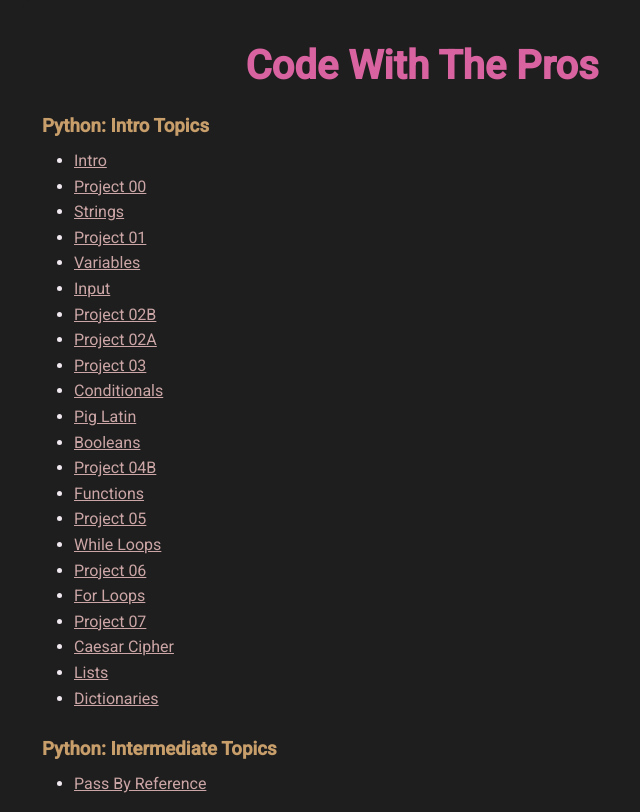
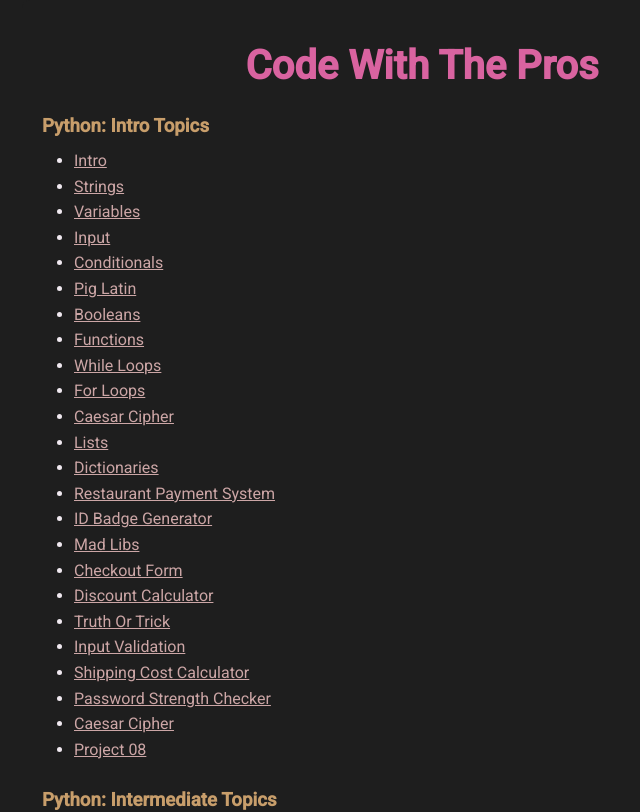
Before and after one commit to lawrluor/code-with-the-pros, a React (Create React App) app: page / in a window 1280 px wide. Shown: the top 812 px of the page, without its empty margins (218-858 px from the left). Built offline with nearby package versions, Linux system fonts and the light colour scheme.

Commit message:
better organization for projects

```diff
--- a/src/App.js
+++ b/src/App.js
@@ -4,26 +4,16 @@ import './App.css';
 
 // Import Lessons
 import { JavaInheritance, JavaObjects, JavaPolymorphism } from './pages/Java';
-import { Booleans, Conditionals, Dictionaries, ForLoops, Functions, Input, Intro, Lists, PassByReference, PigLatin, Project00, Project01, Project02A, Project02B, Project03, Project04B, Project05, Project06, Project07B, Strings, Variables, WhileLoops, Project08 } from './pages/Python';
+import { Booleans, Conditionals, Dictionaries, ForLoops, Functions, Input, Intro, Lists, PassByReference, PigLatin, Strings, Variables, WhileLoops } from './pages/Python';
 
 import Home from './pages/Home';
 import Quiz from './pages/Quiz';
 import Page404 from './pages/Page404';
 import TopNav from './components/TopNav';
 
+import { projects } from './pages/Python/projects';
+
 function App() {
-  const projects = [
-    { name: 'Project 00', path: '/project00', component: Project00 },
-    { name: 'Project 01', path: '/project01', component: Project01 },
-    { name: 'Project 02A', path: '/Project02A', component: Project02A },
-    { name: 'Project 02B', path: '/Project02B', component: Project02B },
-    { name: 'Project 03', path: '/Project03', component: Project03 },
-    { name: 'Project 04B', path: '/Project04B', component: Project04B },
-    { name: 'Project 05', path: '/Project05', component: Project05 },
-    { name: 'Project 06', path: '/Project06', component: Project06 },
-    { name: 'Project 07B', path: '/Project07B', component: Project07B },
-    { name: 'Project 08', path: '/Project08', component: Project08 },
-  ];
 
   return (
     <Router>
--- a/src/pages/Home.jsx
+++ b/src/pages/Home.jsx
@@ -1,6 +1,8 @@
 import React from 'react';
 
 import { Link } from 'react-router-dom';
+
+import { projects } from './Python/projects';
 
 const Home = () => {
   return (
@@ -12,27 +14,24 @@ const Home = () => {
           <h3>Python: Intro Topics</h3>
           <ul>
             <li><Link to="/intro">Intro</Link></li>
-            <li><Link to="/project00">Project 00</Link></li>
             <li><Link to="/strings">Strings</Link></li>
-            <li><Link to="/project01">Project 01</Link></li>
             <li><Link to="/variables">Variables</Link></li>
             <li><Link to="/input">Input</Link></li>
-            <li><Link to="/Project02B">Project 02B</Link></li>
-            <li><Link to="/Project02A">Project 02A</Link></li>
-            <li><Link to="/Project03">Project 03</Link></li>
             <li><Link to="/conditionals">Conditionals</Link></li>
             <li><Link to="/pigLatin">Pig Latin</Link></li>
             <li><Link to="/booleans">Booleans</Link></li>
-            <li><Link to="/Project04B">Project 04B</Link></li>
             <li><Link to="/functions">Functions</Link></li>
-            <li><Link to="/Project05">Project 05</Link></li>
             <li><Link to="/whileLoops">While Loops</Link></li>
-            <li><Link to="/Project06">Project 06</Link></li>
             <li><Link to="/forLoops">For Loops</Link></li>
-            <li><Link to="/Project07">Project 07</Link></li>
             <li><Link to="/caesarCipher">Caesar Cipher</Link></li>
             <li><Link to="/lists">Lists</Link></li>
             <li><Link to="/dictionaries">Dictionaries</Link></li>
+
+            {projects.map((project) => (
+              <li key={project.path}>
+                <Link to={project.path}>{project.name}</Link>
+              </li>
+            ))}
           </ul>
 
           <h3>Python: Intermediate Topics</h3>
--- a/src/pages/Python/04AProject.jsx
+++ b/src/pages/Python/04AProject.jsx
@@ -14,23 +14,21 @@ const Project04A = () => {
       <section>
         <h2 id={`truth-or-trick`}><a href={`#truth-or-trick`} className="section-link">Truth or Trick? A Boolean Investigation</a></h2>
         <p>
-          Welcome to "Truth or Trick?" – a challenge where you will uncover the secrets of
+          Welcome to "Truth or Trick?" - a challenge where you will uncover the secrets of
           Boolean logic and apply it in a mystery-solving scenario! You'll work with Boolean
           values, logical operators, and truthy/falsy values to determine what's really true.
         </p>
       </section>
 
       <section>
-        <h2 id={`step-${getCurrentNumber()}-set-up-the-rock-paper-scissors-game`}><a href={`#step-${getCurrentNumber()}-set-up-the-rock-paper-scissors-game`} className="section-link">Step {getCurrentNumberAndIncrement()}: Set Up the Rock-Paper-Scissors Game</a></h2>
+        <h2 id={`step-${getCurrentNumber()}-booleans-review`}><a href={`#step-${getCurrentNumber()}-booleans-review`} className="section-link">Step {getCurrentNumberAndIncrement()}: Booleans Review</a></h2>
         <p>
           Before we start solving the mystery, let's establish the basics. A Boolean can only
           be one of two values: <code>True</code> or <code>False</code>. Let's confirm this by
           printing the type of a Boolean value.
         </p>
-        <CodeBlock>
-          print(type(True))
-          print(type(False))
-        </CodeBlock>
+        <CodeBlock language="python" codeString={`print(type(True))
+print(type(False))`} />
       </section>
 
       <section>
@@ -53,11 +51,9 @@ const Project04A = () => {
           </ul>
           Let's represent these as Boolean variables:
         </p>
-        <CodeBlock>
-          has_key = True
-          knows_password = False
-          has_clearance = True
-        </CodeBlock>
+        <CodeBlock language="python" codeString={`has_key = True
+knows_password = False
+has_clearance = True`} />
         <p>What do these values tell you about the person?</p>
       </section>
 
@@ -67,10 +63,8 @@ const Project04A = () => {
           The vault will only open if the person has a key AND knows the password,
           OR if they have security clearance. Let's express this using Boolean logic:
         </p>
-        <CodeBlock>
-          can_open_vault = (has_key and knows_password) or has_clearance
-          print(can_open_vault)
-        </CodeBlock>
+        <CodeBlock language="python" codeString={`can_open_vault = (has_key and knows_password) or has_clearance
+print(can_open_vault)`} />
         <p>What do you think will print? Try changing the values and observing the results.</p>
       </section>
 
@@ -80,12 +74,10 @@ const Project04A = () => {
           Now let's analyze how different logical operators affect the vault security system.
           Modify the expressions below and see how the output changes.
         </p>
-        <CodeBlock>
-          print(has_key and knows_password)  # Should be False
-          print(has_key or knows_password)   # Should be True
-          print(not has_clearance)           # Should be False
-        </CodeBlock>
-        <p>How does <code>not</code> change the result?</p>
+        <CodeBlock language="python" codeString={`print(has_key and knows_password)  # Should be False
+print(has_key or knows_password)   # Should be True
+print(not has_clearance)           # Should be False`} />
+        <p>How does <strong>not</strong> change the result?</p>
       </section>
 
       <section>
@@ -94,11 +86,9 @@ const Project04A = () => {
           The security system sometimes uses numbers instead of Booleans. In Python,
           non-zero numbers are considered <strong>truthy</strong>, and zero is <strong>falsy</strong>.
         </p>
-        <CodeBlock>
-          print(bool(1))   # True
-          print(bool(0))   # False
-          print(bool(""))  # False
-        </CodeBlock>
+        <CodeBlock language="python" codeString={`print(bool(1))   # True
+print(bool(0))   # False
+print(bool(""))  # False`} />
         <p>How might this impact the vault security system?</p>
       </section>
 
@@ -108,15 +98,13 @@ const Project04A = () => {
           There's a security flaw! The vault is currently using a weak rule to check security
           clearance. Rewrite the following condition to make it stricter.
         </p>
-        <CodeBlock>
-          # Current rule (too weak)
-          is_authorized = has_clearance or knows_password
+        <CodeBlock language="python" codeString={`# Current rule (too weak)
+is_authorized = has_clearance or knows_password
 
-          # Make it stricter: The person must have clearance AND know the password
-          is_authorized = ______________  # Fill in the blank!
-        </CodeBlock>
+# Make it stricter: The person must have clearance AND know the password
+is_authorized = ______________  # Fill in the blank!`} />
         <Collapsible title="Hint">
-          <p>Use the <code>and</code> operator.</p>
+          <p>Use the <code className="inline">and</code> operator.</p>
         </Collapsible>
       </section>
 
@@ -126,17 +114,17 @@ const Project04A = () => {
           The vault designers have added a final layer of security. The vault will only
           open if:
         </p>
+
         <ul>
           <li>The person has a key and either knows the password OR has clearance.</li>
           <li>AND the person has not been previously banned.</li>
         </ul>
+
         <p>Write a Boolean expression that enforces this rule.</p>
-        <CodeBlock>
-          is_banned = False
-          can_open = ______________  # Fill in the blank!
-        </CodeBlock>
+        <CodeBlock language="python" codeString={`is_banned = False
+          can_open = ______________  # Fill in the blank!`} />
         <Collapsible title="Hint">
-          <p>Use a combination of <code>and</code>, <code>or</code>, and <code>not</code>.</p>
+          <p>Use a combination of <code className="inline">and</code>, <code className="inline">or</code>, and <code className="inline">not</code>.</p>
         </Collapsible>
       </section>
 
--- a/src/pages/Python/index.js
+++ b/src/pages/Python/index.js
@@ -1,26 +1,16 @@
 
 import Intro from './00Intro';
-import Project00 from './00Project';
-import Project01 from './01Project';
 import Strings from './01Strings';
-import Project02A from './02AProject';
-import Project02B from './02BProject';
 import Input from './02Input';
 import Conditionals from './03Conditionals';
-import Project03 from './03Project';
-import Project04B from './04BProject';
 import Booleans from './04Booleans';
 import PigLatin from './04Milestone_PigLatin';
 import Functions from './05Functions';
-import Project05 from './05Project';
-import Project06 from './06Project';
 import WhileLoops from './06WhileLoops';
 import ForLoops from './07ForLoops';
-import Project08 from './08Project';
-import Project07B from './07BProject';
 import Lists from './08Lists';
 import Dictionaries from './09Dictionaries';
 import Variables from './10Variables';
 import PassByReference from './20PassByReference';
 
-export { Booleans, Conditionals, Dictionaries, ForLoops, Functions, Input, Intro, Lists, PassByReference, PigLatin, Project00, Project01, Project02A, Project02B, Project03, Project04B, Project05, Project06, Project07B, Strings, Variables, WhileLoops, Project08 };
+export { Booleans, Conditionals, Dictionaries, ForLoops, Functions, Input, Intro, Lists, PassByReference, PigLatin, Strings, Variables, WhileLoops };
--- /dev/null
+++ b/src/pages/Python/projects.js
@@ -0,0 +1,25 @@
+import Project00 from './00Project';
+import Project01 from './01Project';
+import Project02A from './02AProject';
+import Project02B from './02BProject';
+import Project03 from './03Project';
+import Project04A from './04AProject';
+import Project04B from './04BProject';
+import Project05 from './05Project';
+import Project06 from './06Project';
+import Project07B from './07BProject';
+import Project08 from './08Project';
+
+export const projects = [
+  { name: 'Restaurant Payment System', path: '/project00', component: Project00 },
+  { name: 'ID Badge Generator', path: '/project01', component: Project01 },
+  { name: 'Mad Libs', path: '/Project02A', component: Project02A },
+  { name: 'Checkout Form', path: '/Project02B', component: Project02B },
+  { name: 'Discount Calculator', path: '/Project03', component: Project03 },
+  { name: 'Truth Or Trick', path: '/Project04A', component: Project04A },
+  { name: 'Input Validation', path: '/Project04B', component: Project04B },
+  { name: 'Shipping Cost Calculator', path: '/Project05', component: Project05 },
+  { name: 'Password Strength Checker', path: '/Project06', component: Project06 },
+  { name: 'Caesar Cipher', path: '/Project07B', component: Project07B },
+  { name: 'Project 08', path: '/Project08', component: Project08 },
+];
```
